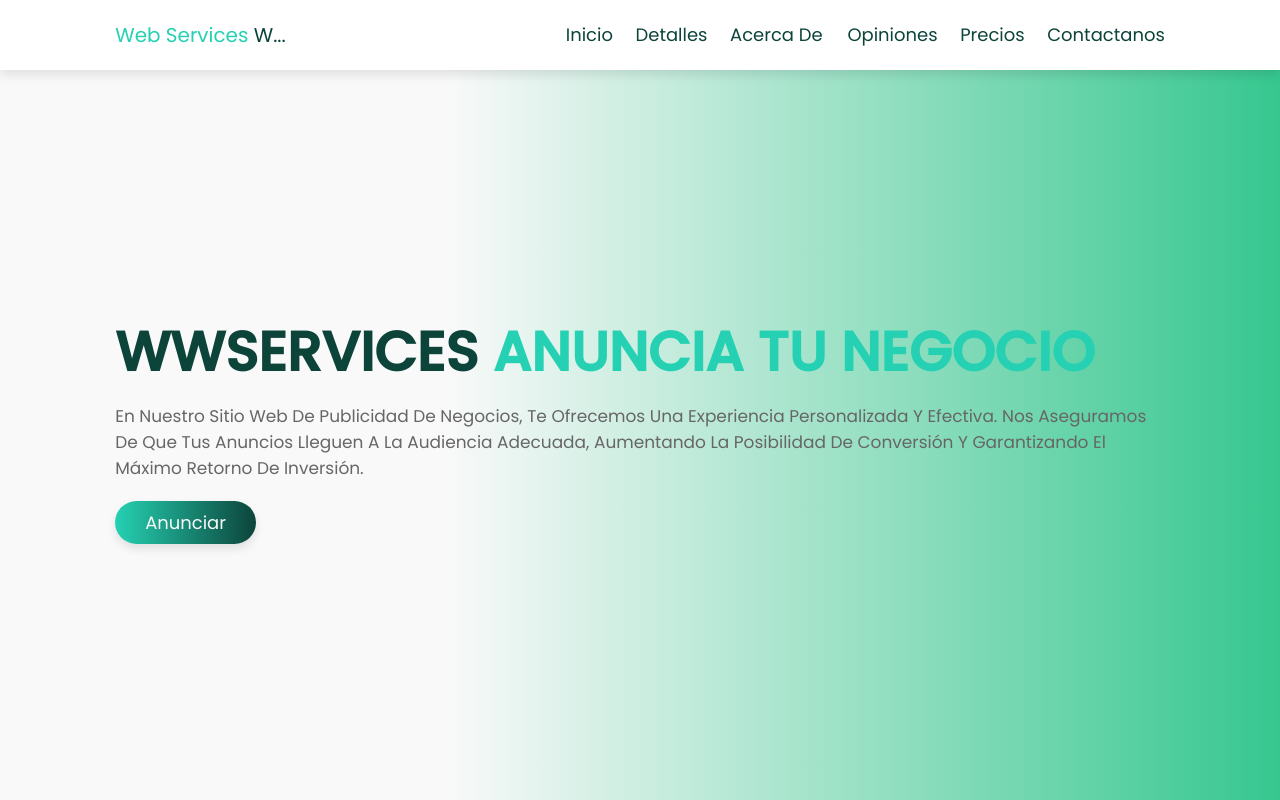
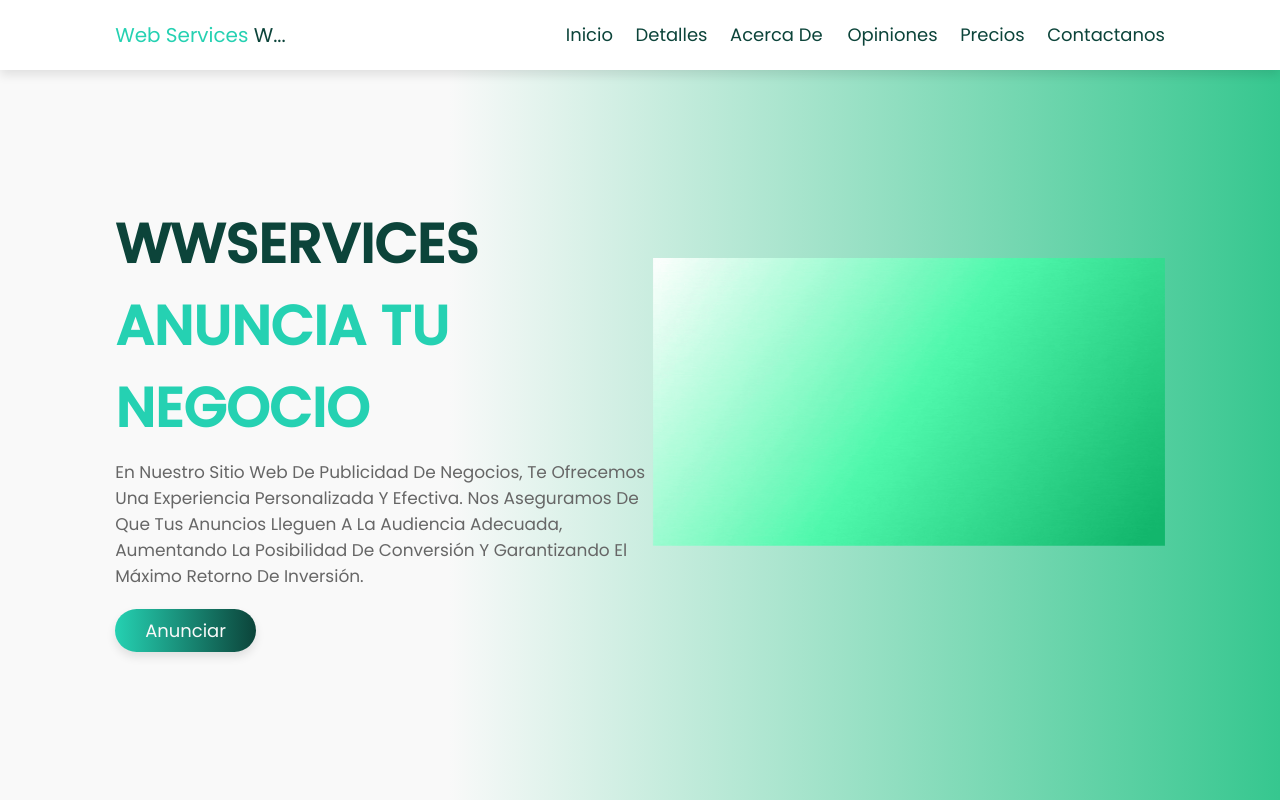
Before and after one commit to WilsonEduardoPulido/PaginaWebServicesW.github.io, a plain HTML site: page index.html in a window 1280 px wide. Drawn offline with Linux system fonts and the light colour scheme.

Commit message:
Inicio Nuevo imagen 2

```diff
--- a/index.html
+++ b/index.html
@@ -41,7 +41,7 @@
             </div>
 
             <div class="imagen">
-                <img src="/paginaparafacebook/img/WWServices Web.gif" alt="" srcset="">
+                <img src="img/WWServices Web.gif" alt="" srcset="">
             </div>
         </section>
 </body>
```
